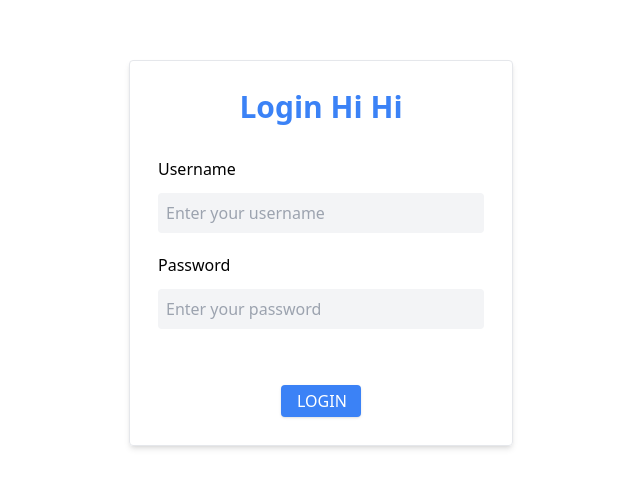
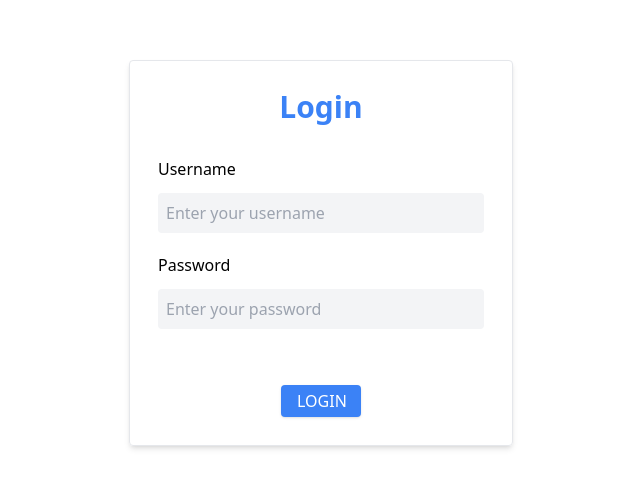
Before and after one commit to kaung222/contact_l, a React (Vite) app: page /login in a window 1280 px wide. Shown: the part 147-634 px from the top of the page, without its empty margins (319-959 px from the left). Built offline with nearby package versions, Linux system fonts and the light colour scheme.

Commit message:
login update

```diff
--- a/src/pages/Auth/Login.jsx
+++ b/src/pages/Auth/Login.jsx
@@ -25,7 +25,7 @@ const Login = () => {
     <div className="flex  justify-center items-center h-screen">
       <form onSubmit={submitHandler} className="flex flex-col gap-5 w-96 shadow-md border p-7 rounded">
         <h3 className=" font-bold mx-auto font text-3xl text-blue-500">
-          Login Hi Hi
+          Login
         </h3>
         <div className="flex flex-col gap-3 mt-3">
           <label htmlFor="username">Username</label>
```
